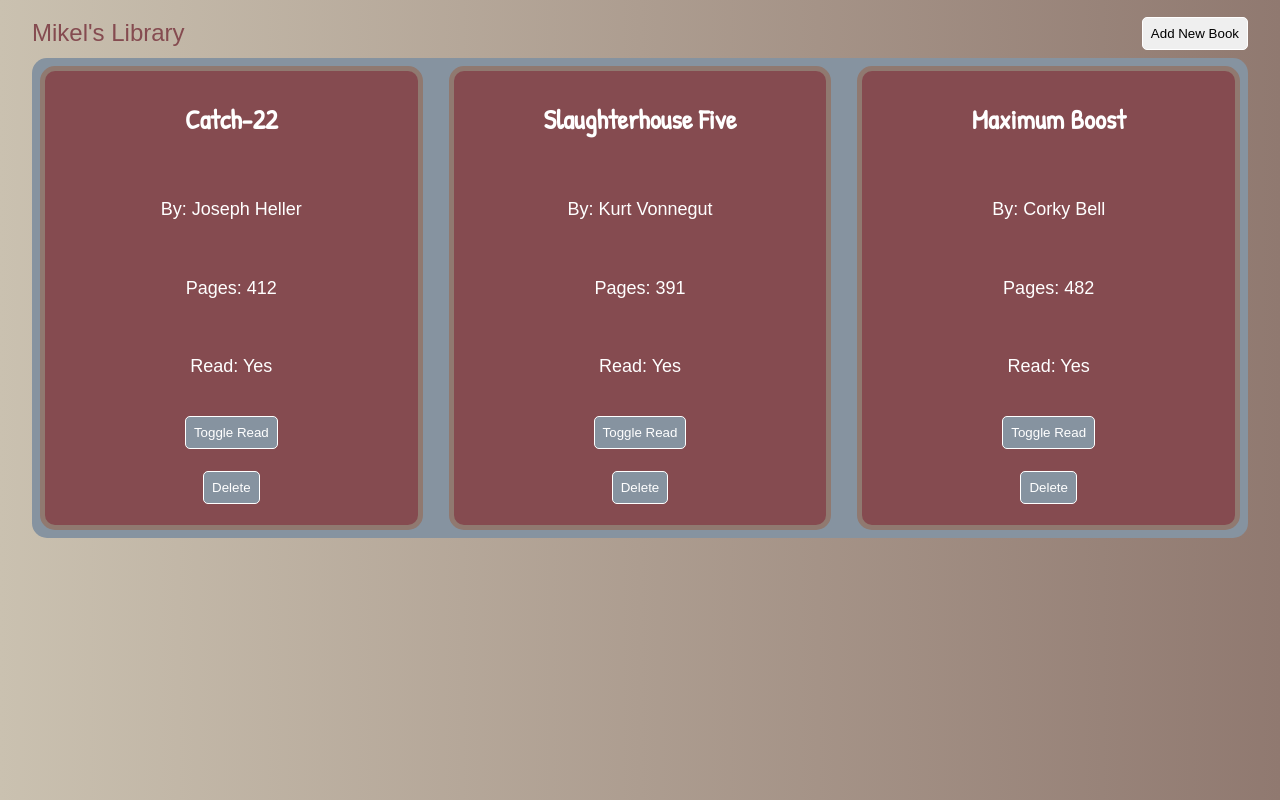
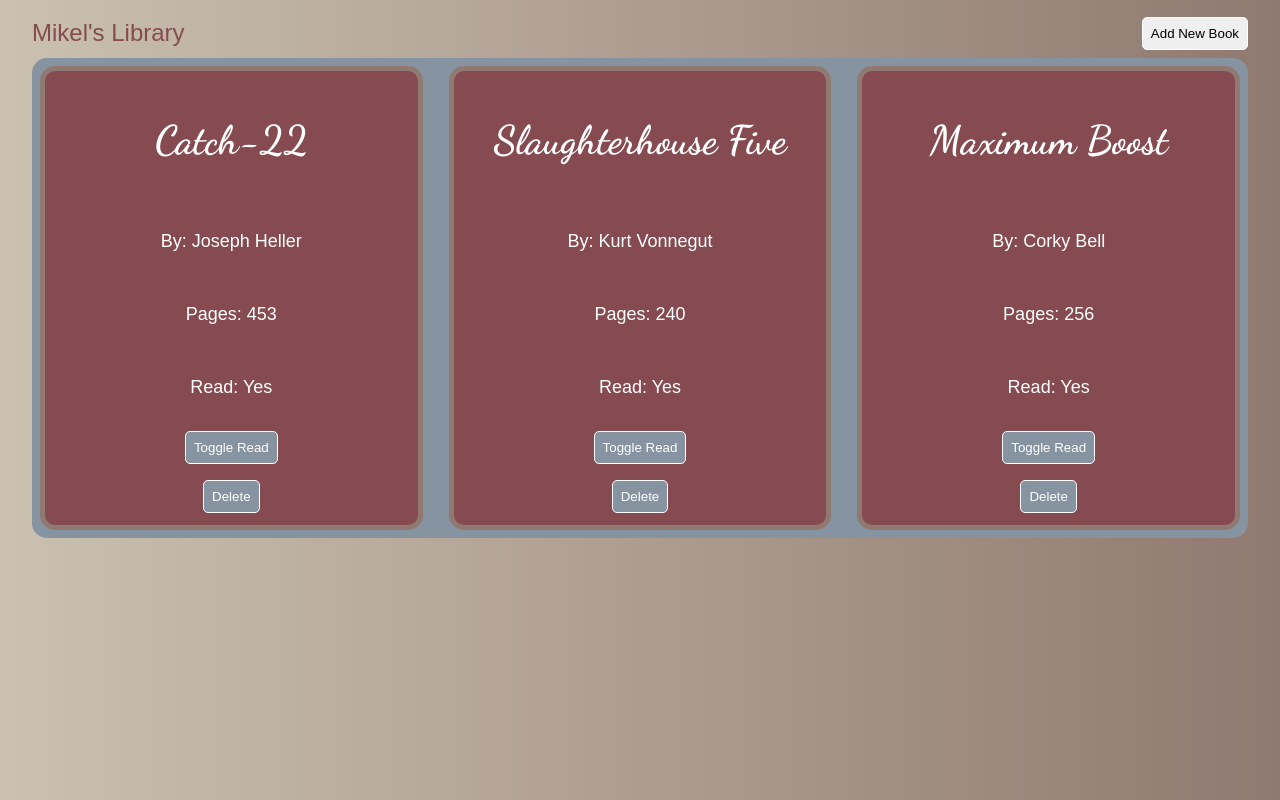
Before and after one commit to mzsigler/library, a plain HTML site: page index.html in a window 1280 px wide. Drawn offline with Linux system fonts and the light colour scheme.

Commit message:
Playing with different fonts

```diff
--- a/app.js
+++ b/app.js
@@ -36,9 +36,9 @@ const toggleRead = function(e){
 // This just adds in some placeholder books so that it's not just blank when you open it.
 
 function addPlaceHolders() {
-    addNewBook("Catch-22", "Joseph Heller", 412, "Yes");
-    addNewBook("Slaughterhouse Five", "Kurt Vonnegut", 391, "Yes");
-    addNewBook("Maximum Boost", "Corky Bell", 482, "Yes");
+    addNewBook("Catch-22", "Joseph Heller", 453, "Yes");
+    addNewBook("Slaughterhouse Five", "Kurt Vonnegut", 240, "Yes");
+    addNewBook("Maximum Boost", "Corky Bell", 256, "Yes");
     arrayAdder();
 }
 
@@ -163,6 +163,8 @@ function readButtonClick(e) {
 
 }
 
+// This makes the buttons on the cards work to toggle read status and delete items.
+
 const deleteButtons = document.getElementsByClassName('deleteButton');
 
 deleteButtonsArray = Array.from(deleteButtons);
--- a/style.css
+++ b/style.css
@@ -1,4 +1,5 @@
-@import url('https://fonts.googleapis.com/css2?family=Indie+Flower&family=Patrick+Hand&display=swap');
+@import url('https://fonts.googleapis.com/css2?family=Coming+Soon&display=swap');
+@import url('https://fonts.googleapis.com/css2?family=Coming+Soon&family=Dancing+Script:wght@700&display=swap');
 
 :root {
     font-size: 18px;
@@ -44,7 +45,7 @@ button {
     min-height: 60vh;
     border-radius: 15px;
     display: grid;
-    grid-template-columns: repeat(auto-fit, minmax(300px, 1fr));
+    grid-template-columns: repeat(auto-fit, minmax(250px, 1fr));
     background-color: var(--slate);
     gap: 10px;
 }
@@ -61,6 +62,7 @@ button {
     grid-template-columns: 1fr;
     gap: 8px;
     justify-items: center;
+    align-items: center;
 }
 
 button {
@@ -147,5 +149,8 @@ input {
 }
 
 .card > h2 {
-    font-family: 'Patrick Hand', cursive;
+    /* font-family: 'Patrick Hand', cursive; */
+    /* font-family: 'Coming Soon', cursive; */
+    font-family: 'Dancing Script', cursive;
+    font-size: 40px;
 }
```
